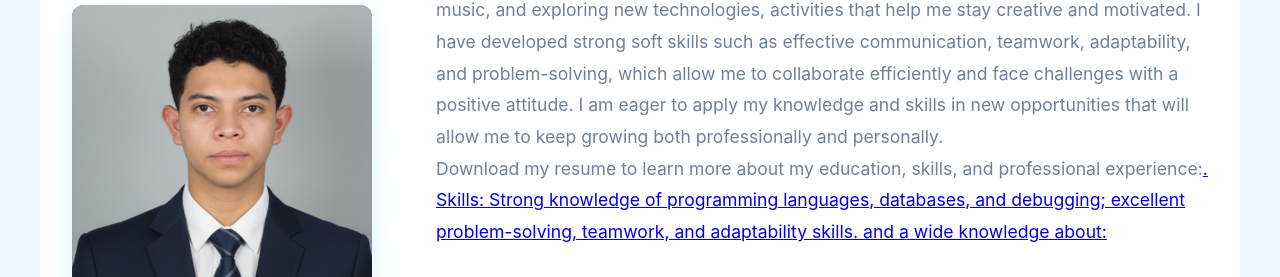
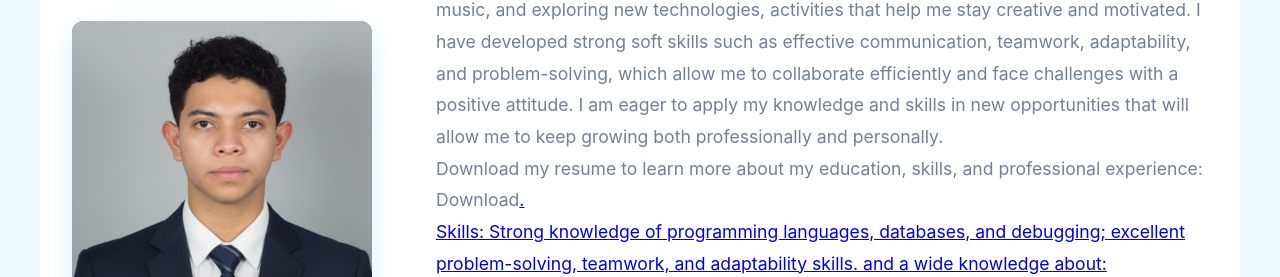
Before and after one commit to SamGuevara25/eliasGuevara, a plain HTML site: page index.html in a window 1280 px wide. Shown: the part 1061-1338 px from the top of the page. Drawn offline with nearby package versions, Linux system fonts and the light colour scheme.

Commit message:
index.html

```diff
--- a/index.html
+++ b/index.html
@@ -705,7 +705,8 @@
             </div>
             <div class="about-info">
                 <div class="about-text">
-                    <p>I am an alumnus of the Centro Supérate ADOC program and high school, passionate about continuous learning and personal growth. In my free time, I enjoy playing soccer, listening to music, and exploring new technologies, activities that help me stay creative and motivated. I have developed strong soft skills such as effective communication, teamwork, adaptability, and problem-solving, which allow me to collaborate efficiently and face challenges with a positive attitude. I am eager to apply my knowledge and skills in new opportunities that will allow me to keep growing both professionally and personally.<br>Download my resume to learn more about my education, skills, and professional experience:<a href="samuelGuevara_CV.pdf" download>.
+                    <p>I am an alumnus of the Centro Supérate ADOC program and high school, passionate about continuous learning and personal growth. In my free time, I enjoy playing soccer, listening to music, and exploring new technologies, activities that help me stay creative and motivated. I have developed strong soft skills such as effective communication, teamwork, adaptability, and problem-solving, which allow me to collaborate efficiently and face challenges with a positive attitude. I am eager to apply my knowledge and skills in new opportunities that will allow me to keep growing both professionally and personally.
+                        <br>Download my resume to learn more about my education, skills, and professional experience:<br> Download<a href="samuelGuevara_CV.pdf" download>.
                     </p>
 
                        <p>Skills: Strong knowledge of programming languages, databases, and debugging; excellent problem-solving, teamwork, and adaptability skills. and a wide knowledge about:</p>
```
